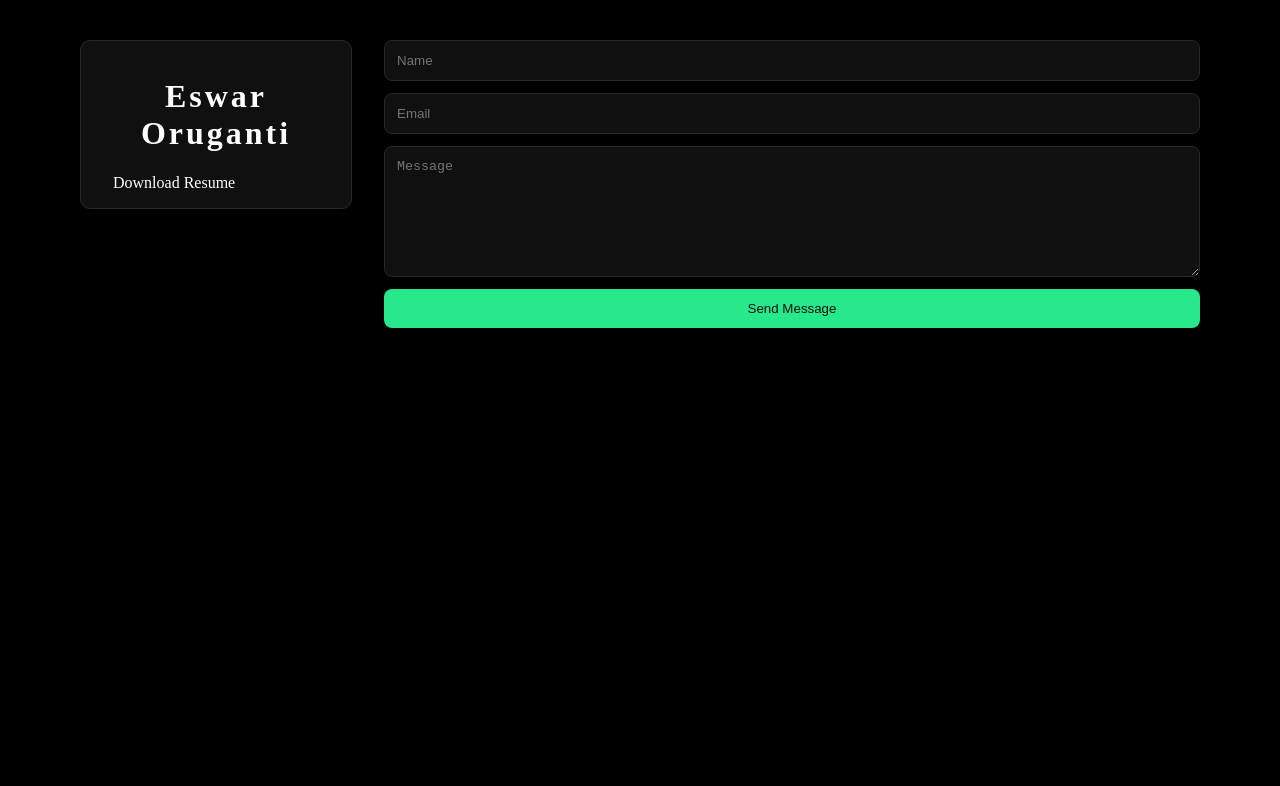
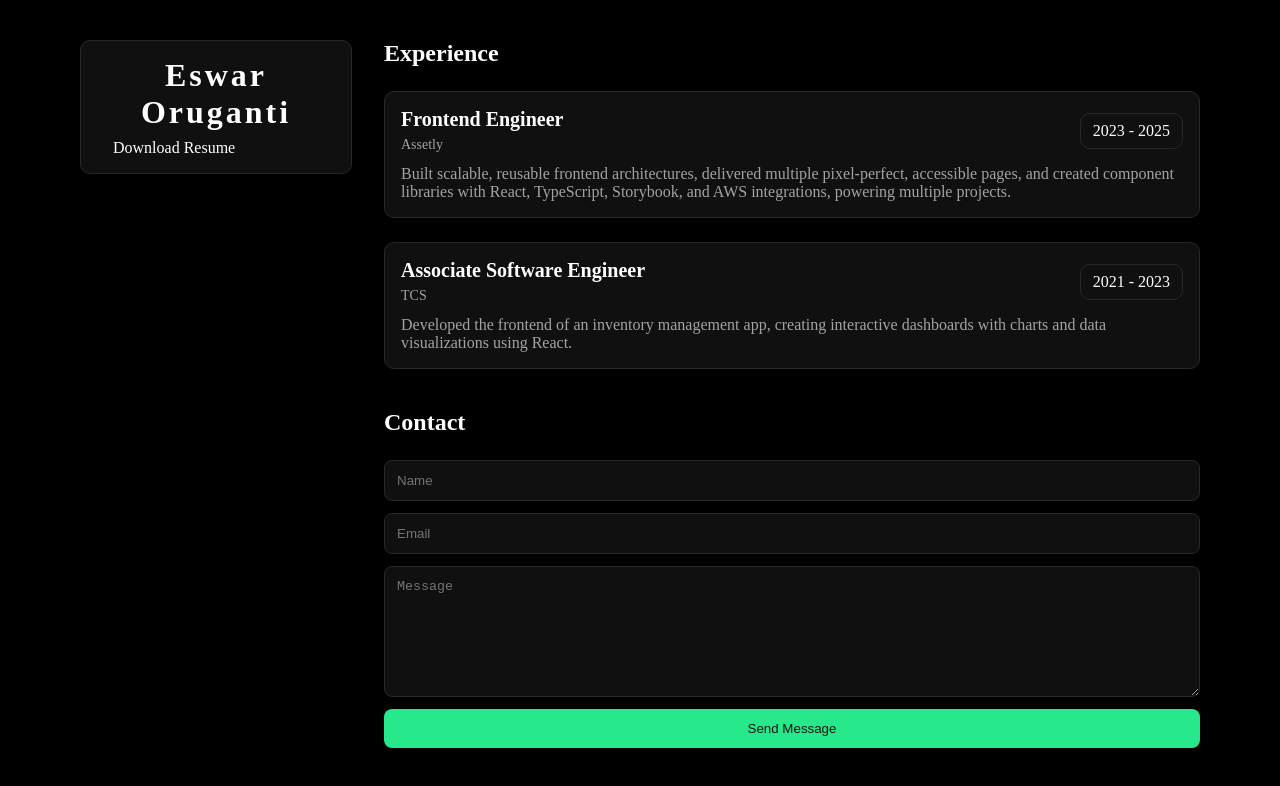
Before and after one commit to Eswar-Oruganti/my-resume, a React (Vite) app: page / in a window 1280 px wide. Shown: the top 786 px of the page. Built offline with nearby package versions, Linux system fonts and the light colour scheme.

Commit message:
feat: added experience section

```diff
--- a/src/App.css
+++ b/src/App.css
@@ -2,6 +2,7 @@
   padding: 24px;
   display: grid;
   grid-template-columns: 1fr;
+  gap: 40px;
 }
 
 .name {
@@ -10,6 +11,7 @@
   font-weight: 700;
   letter-spacing: 3px;
   color: var(--color-text);
+  margin-bottom: 8px;
 }
 
 .downloadLink {
@@ -33,7 +35,11 @@
   color: var(--color-text-contrast);
 }
 
-@media (min-width: 768px) {
+.details > * + * {
+  margin-top: 40px;
+}
+
+@media (min-width: 1080px) {
   .container {
     grid-template-columns: 1fr 3fr;
     padding: 40px 80px;
--- a/src/App.jsx
+++ b/src/App.jsx
@@ -1,6 +1,7 @@
 import "./App.css";
 import Card from "./components/Card";
 import Contact from "./components/Contact";
+import Experience from "./components/Experience";
 
 function App() {
   const handleClick = () => {};
@@ -20,7 +21,8 @@ function App() {
             {/* <button className="contactButton">Contact Me</button> */}
           </Card>
         </div>
-        <div className="everything-else">
+        <div className="details">
+          <Experience />
           <Contact />
         </div>
       </div>
--- a/src/components/Contact/Contact.module.css
+++ b/src/components/Contact/Contact.module.css
@@ -2,6 +2,7 @@
   display: flex;
   flex-direction: column;
   gap: 12px;
+  margin-top: 24px;
 }
 
 .contactForm input {
--- a/src/components/Contact/index.jsx
+++ b/src/components/Contact/index.jsx
@@ -23,6 +23,8 @@ export default function Contact() {
   }
 
   return (
+    <div>
+      <h6 className="h-level-2">Contact</h6>
       <form
         name="contact"
         method="POST"
@@ -42,5 +44,6 @@ export default function Contact() {
         />
         <button type="submit">Send Message</button>
       </form>
+    </div>
   );
 }
--- /dev/null
+++ b/src/components/Experience/Experience.module.css
@@ -0,0 +1,35 @@
+.cardContainer {
+  margin-top: 24px;
+  display: flex;
+  flex-direction: column;
+  gap: 24px;
+}
+
+.cardHeader {
+  display: flex;
+  justify-content: space-between;
+  align-items: center;
+}
+
+.cardTitle {
+  font-size: 20px;
+  font-weight: 600;
+}
+
+.cardCompany {
+  margin-top: 6px;
+  font-size: 14px;
+  font-weight: 500;
+  color: var(--color-text-secondary);
+}
+
+.jobDurationCard {
+  padding: 8px 12px;
+}
+
+.cardDesc {
+  margin-top: 12px;
+  font-size: 16px;
+  font-weight: 500;
+  color: var(--color-text-secondary);
+}
--- /dev/null
+++ b/src/components/Experience/index.jsx
@@ -0,0 +1,57 @@
+import Card from "../Card";
+import styles from "./Experience.module.css";
+const experienceDetails = [
+  {
+    id: 2,
+    company: "Assetly",
+    startYear: 2023,
+    endYear: 2025,
+    title: "Frontend Engineer",
+    description:
+      "Built scalable, reusable frontend architectures, delivered multiple pixel-perfect, accessible pages, and created component libraries with React, TypeScript, Storybook, and AWS integrations, powering multiple projects.",
+  },
+  {
+    id: 1,
+    company: "TCS",
+    startYear: 2021,
+    endYear: 2023,
+    title: "Associate Software Engineer",
+    description:
+      "Developed the frontend of an inventory management app, creating interactive dashboards with charts and data visualizations using React.",
+  },
+];
+
+export default function Experience() {
+  return (
+    <div>
+      <h6 className="h-level-2">Experience</h6>
+      <div className={styles.cardContainer}>
+        {experienceDetails.map((item) => (
+          <ExperienceCard {...item} key={item.id} />
+        ))}
+      </div>
+    </div>
+  );
+}
+
+const ExperienceCard = (props) => {
+  const { startYear, endYear, description, company, title } = props;
+  return (
+    <Card>
+      <div className={styles.cardHeader}>
+        <div>
+          <p className={styles.cardTitle}>{title}</p>
+          <p className={styles.cardCompany}>{company}</p>
+        </div>
+
+        <Card className={styles.jobDurationCard}>
+          {startYear} - {endYear}
+        </Card>
+      </div>
+      <div></div>
+      <div className={styles.cardDesc}>
+        <p>{description}</p>
+      </div>
+    </Card>
+  );
+};
--- a/src/index.css
+++ b/src/index.css
@@ -3,14 +3,25 @@
   --color-secondary: rgb(16, 16, 16);
   --color-text: white;
   --color-text-contrast: black;
+  --color-text-secondary: #a3a3a3;
   --color-border: #282828;
   --color-accent: #27e98c;
+}
+
+* {
+  margin: 0;
+  padding: 0;
 }
 
 body {
   margin: 0;
   padding: 0;
-  overflow: hidden;
   box-sizing: border-box;
   background: var(--color-bg);
+  color: var(--color-text);
 }
+
+.h-level-2 {
+  font-size: 24px;
+  font-weight: 700;
+}
```
Lines whose indentation alone changed are shown as unchanged.
